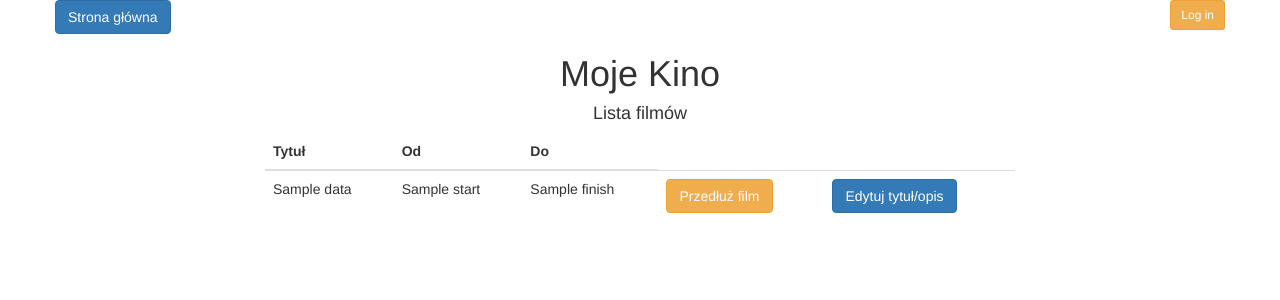
After one commit to kkorsch/kino, a PHP site: template app/views/admin/films.php in a window 1280 px wide. The commit adds this page. Shown: the top 300 px of the page. Run offline with PHP 8.4, Linux system fonts and the light colour scheme; the template is opened without the code that fills it: most values are stand-ins (such as "Sample title", 1, 10 or a date in 2020); some libraries are stand-ins or nearby versions.

Commit message:
AdminPanel/Films method and view created

```diff
--- /dev/null
+++ b/app/views/admin/films.php
@@ -0,0 +1,35 @@
+      <div class="row">
+        <h1 class="text-center">Moje Kino</h1>
+        <h4 class="text-center">Lista filmów</h4>
+      </div>
+      <div class="row">
+        <?php if (!$data): ?>
+          <h2 class="text-center">Brak filmów w bazie danych</h2>
+        <?php else: ?>
+        <div class="col-md-offset-2 col-md-8">
+          <table class="table">
+            <thead>
+              <th>Tytuł</th>
+              <th>Od</th>
+              <th>Do</th>
+            </thead>
+            <tbody>
+              <?php foreach ($data as $film): ?>
+                <tr>
+                  <td><?php echo htmlspecialchars($film['title']); ?></td>
+                  <td><?php echo htmlspecialchars($film['start']); ?></td>
+                  <td><?php echo htmlspecialchars($film['finish']); ?></td>
+
+                  <?php if ($film['finish'] < date('Y-m-d')): ?>
+                  <td><a href="resumeFilm.php?film=<?php echo htmlspecialchars($film['slug']); ?>" class="btn btn-danger">Przywróć seanse</a></td>
+                <?php else: ?>
+                  <td><a href="prolongFilm.php?film=<?php echo htmlspecialchars($film['slug']); ?>" class="btn btn-warning">Przedłuż film</a></td>
+                <?php endif; ?>
+                  <td><a href="editFilm.php?film=<?php echo htmlspecialchars($film['slug']); ?>" class="btn btn-primary">Edytuj tytuł/opis</a></td>
+                </tr>
+              <?php endforeach; ?>
+            </tbody>
+          </table>
+        </div>
+      <?php endif; ?>
+      </div>
--- a/app/views/admin/index.php
+++ b/app/views/admin/index.php
@@ -7,7 +7,7 @@
   <div class="col-md-offset-5 col-md-2">
     <ul class="list-group">
       <a href="AdminPanel/addFilm" class="list-group-item list-group-item-info">Dodaj film</a>
-      <a href="editFilms.php" class="list-group-item list-group-item-info">Edytuj filmy</a>
+      <a href="AdminPanel/Films" class="list-group-item list-group-item-info">Edytuj filmy</a>
       <a href="addAdmin.php" class="list-group-item list-group-item-danger">Dodaj admina</a>
       <a href="deleteAdmin.php" class="list-group-item list-group-item-danger">Usuń admina</a>
       <a href="../app/admin/deleteReservations.php" class="list-group-item list-group-item-success">Usuń stare rezerwacje</a>
```
Also changed, not shown: app/controllers/AdminPanelController.php (+12 -0 lines).
